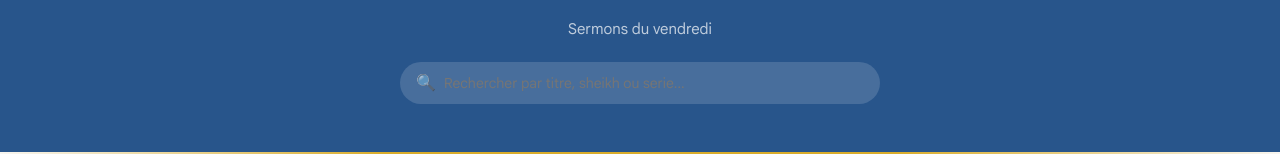
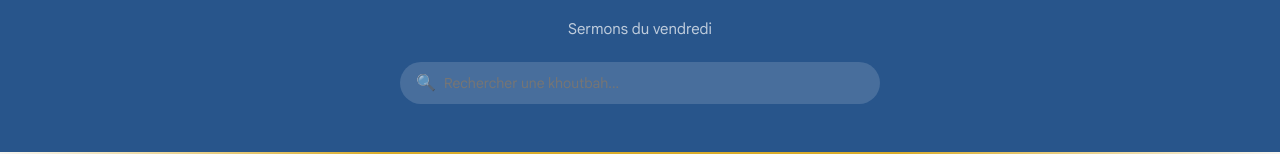
Before and after one commit to Ibr4hima/jangsadine, a Next.js app: page /khoutbah in a window 1280 px wide. Shown: the part 181-335 px from the top of the page. Built offline with nearby package versions, Linux system fonts and the light colour scheme; no server answers; the database is empty.

Commit message:
mise a jour

```diff
--- a/src/app/conferences/page.tsx
+++ b/src/app/conferences/page.tsx
@@ -50,7 +50,7 @@ export default function Conferences() {
         <h1 style={{ fontSize: '40px', fontWeight: 700, color: 'white', marginBottom: '12px' }}>Conférences</h1>
         <p style={{ fontSize: '15px', color: 'rgba(255,255,255,0.7)', maxWidth: '480px', margin: '0 auto 24px' }}>Conférence en langue wolof</p>
         <div style={{ maxWidth: '480px', margin: '0 auto', position: 'relative' }}>
-          <input value={recherche} onChange={e => setRecherche(e.target.value)} placeholder="Rechercher par titre ou sheikh..." style={{ width: '100%', padding: '12px 20px 12px 44px', borderRadius: '50px', border: 'none', fontSize: '14px', fontFamily: 'inherit', outline: 'none', background: 'rgba(255,255,255,0.15)', color: 'white', boxSizing: 'border-box' }} />
+          <input value={recherche} onChange={e => setRecherche(e.target.value)} placeholder="Rechercher une conférence..." style={{ width: '100%', padding: '12px 20px 12px 44px', borderRadius: '50px', border: 'none', fontSize: '14px', fontFamily: 'inherit', outline: 'none', background: 'rgba(255,255,255,0.15)', color: 'white', boxSizing: 'border-box' }} />
           <span style={{ position: 'absolute', left: '16px', top: '50%', transform: 'translateY(-50%)', fontSize: '16px', opacity: 0.6 }}>🔍</span>
         </div>
       </section>
--- a/src/app/khoutbah/page.tsx
+++ b/src/app/khoutbah/page.tsx
@@ -50,7 +50,7 @@ export default function Khoutbah() {
         <h1 style={{ fontSize: '40px', fontWeight: 700, color: 'white', marginBottom: '12px' }}>Khoutbah</h1>
         <p style={{ fontSize: '15px', color: 'rgba(255,255,255,0.7)', maxWidth: '480px', margin: '0 auto 24px' }}>Sermons du vendredi</p>
         <div style={{ maxWidth: '480px', margin: '0 auto', position: 'relative' }}>
-          <input value={recherche} onChange={e => setRecherche(e.target.value)} placeholder="Rechercher par titre, sheikh ou serie..." style={{ width: '100%', padding: '12px 20px 12px 44px', borderRadius: '50px', border: 'none', fontSize: '14px', fontFamily: 'inherit', outline: 'none', background: 'rgba(255,255,255,0.15)', color: 'white', boxSizing: 'border-box' }} />
+          <input value={recherche} onChange={e => setRecherche(e.target.value)} placeholder="Rechercher une khoutbah..." style={{ width: '100%', padding: '12px 20px 12px 44px', borderRadius: '50px', border: 'none', fontSize: '14px', fontFamily: 'inherit', outline: 'none', background: 'rgba(255,255,255,0.15)', color: 'white', boxSizing: 'border-box' }} />
           <span style={{ position: 'absolute', left: '16px', top: '50%', transform: 'translateY(-50%)', fontSize: '16px', opacity: 0.6 }}>🔍</span>
         </div>
       </section>
```
